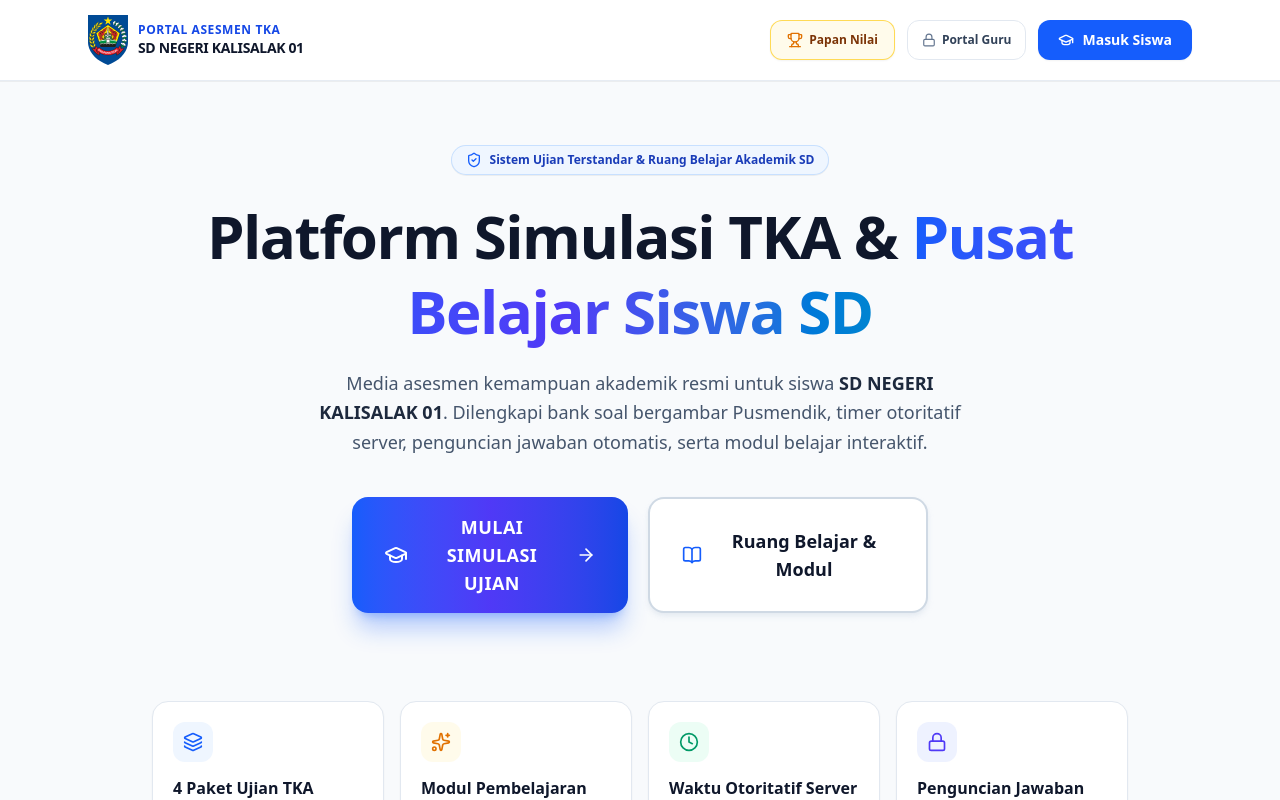
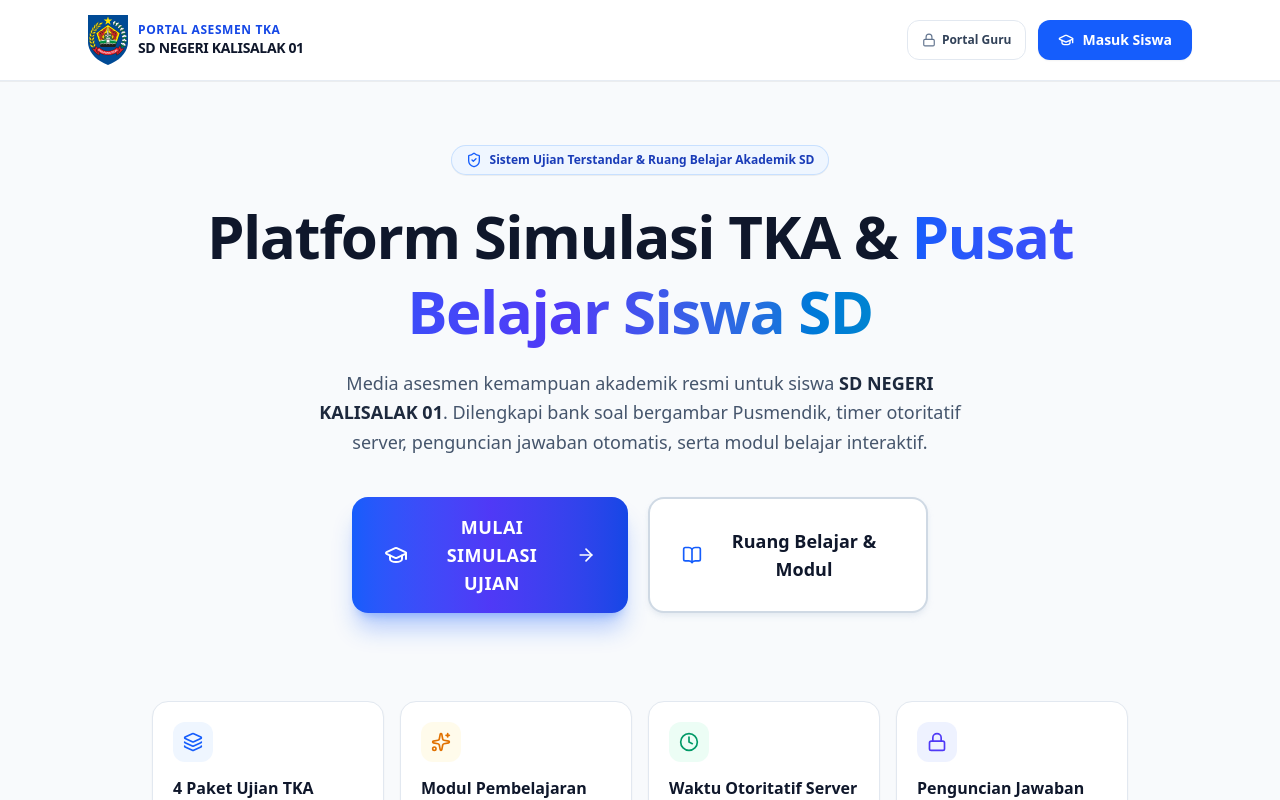
Before and after one commit to devsdnkls01/simulasi_tkad, a Next.js app: page / in a window 1280 px wide. Shown: the top 800 px of the page. Built offline with nearby package versions, Linux system fonts and the light colour scheme.

Commit message:
style: remove Papan Nilai button from top navbar header on home page

```diff
--- a/src/app/page.tsx
+++ b/src/app/page.tsx
@@ -9,7 +9,6 @@ import {
   Lock,
   ChevronRight,
   GraduationCap,
-  Trophy,
 } from 'lucide-react';
 import Logo from '@/components/ui/Logo';
 
@@ -25,16 +24,8 @@ export default function HomePage() {
 
           <div className="flex items-center gap-2 sm:gap-3">
             <Link
-              href="/nilai"
-              className="inline-flex items-center gap-1.5 h-10 px-3 sm:px-4 rounded-xl bg-amber-50 hover:bg-amber-100 text-amber-900 border border-amber-300/80 font-black text-xs transition-all shadow-xs"
-            >
-              <Trophy className="w-4 h-4 text-amber-600" />
-              <span>Papan Nilai</span>
-            </Link>
-
-            <Link
               href="/admin/login"
-              className="hidden md:inline-flex items-center gap-1.5 h-10 px-3.5 rounded-xl border border-slate-200 hover:bg-slate-50 text-slate-700 font-bold text-xs transition-all"
+              className="hidden sm:inline-flex items-center gap-1.5 h-10 px-3.5 rounded-xl border border-slate-200 hover:bg-slate-50 text-slate-700 font-bold text-xs transition-all"
             >
               <Lock className="w-3.5 h-3.5 text-slate-500" />
               <span>Portal Guru</span>
```
